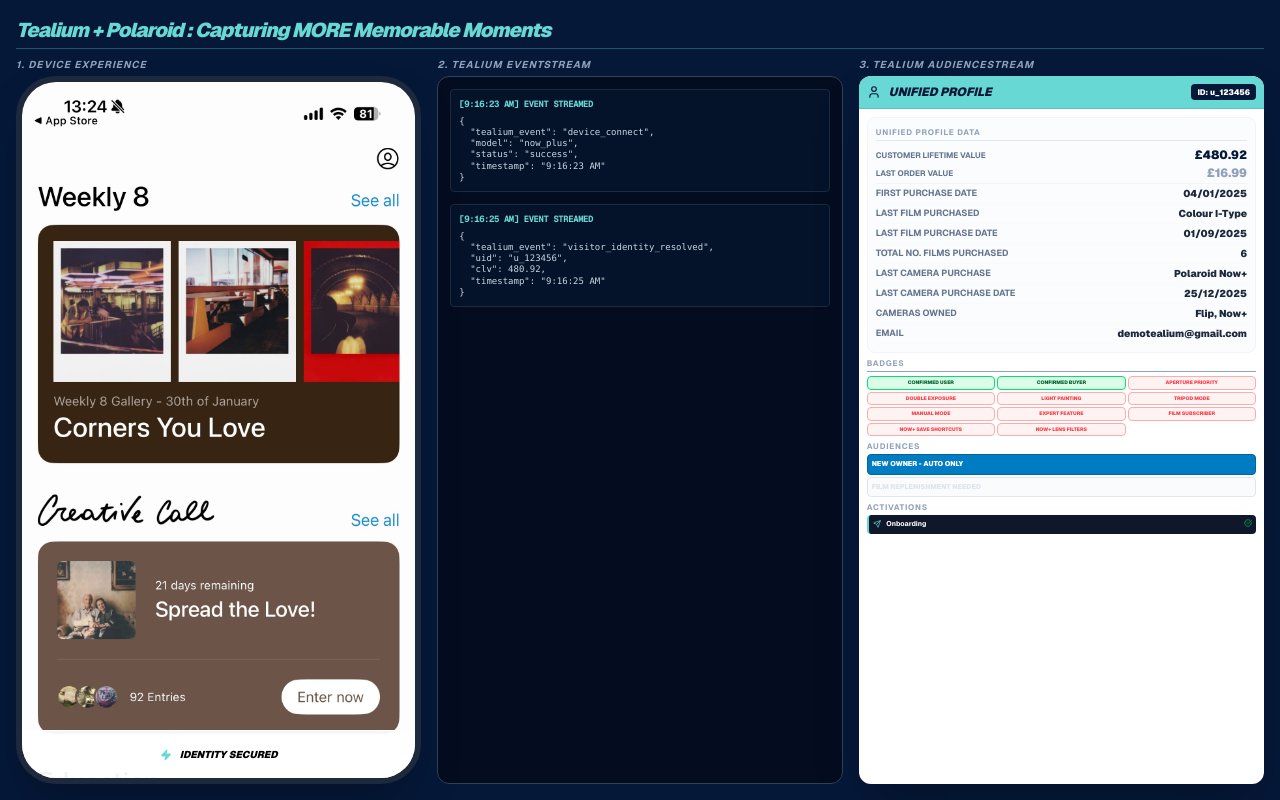
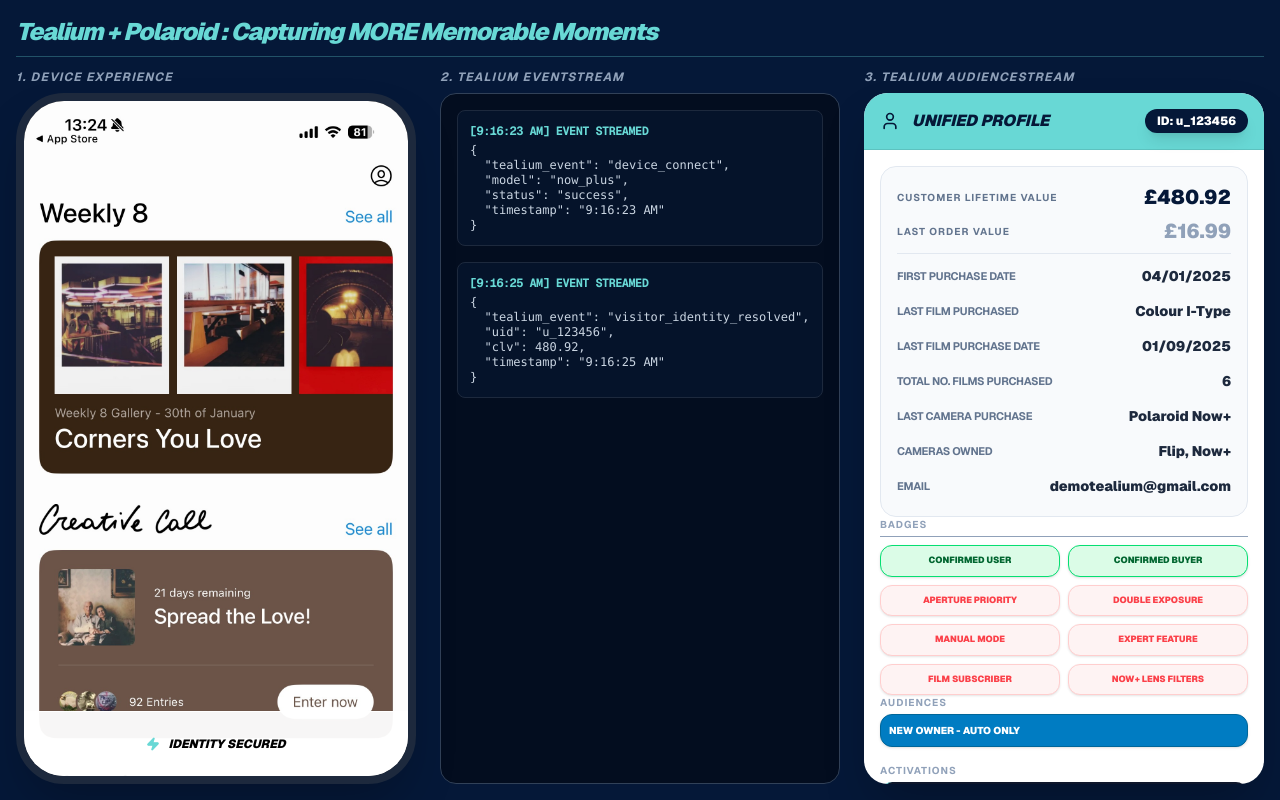
Before and after one commit to steveo2023/polaroid-tealium-demo, a Next.js app: page / in a window 1280 px wide. Both pictures are taken after a click on the button "CONNECT NOW+". Built offline with nearby package versions, Linux system fonts and the light colour scheme.

Commit message:
Executive Build: Full badge names, legible Night CTA, and Success ROI statement

```diff
--- a/src/app/page.tsx
+++ b/src/app/page.tsx
@@ -80,56 +80,56 @@
 
   return (
     <main className="fixed inset-0 bg-[#051838] text-white p-4 font-sans flex flex-col overflow-hidden text-left">
-      <header className="w-full max-w-7xl mx-auto mb-2 shrink-0 border-b border-[#68D8D5]/30">
-        <h1 className="text-xl font-black italic tracking-tighter text-[#68D8D5] pb-1">
+      <header className="w-full max-w-7xl mx-auto mb-3 shrink-0 border-b border-[#68D8D5]/30">
+        <h1 className="text-2xl font-black italic tracking-tighter text-[#68D8D5] pb-2">
           Tealium + Polaroid : Capturing MORE Memorable Moments
         </h1>
       </header>
 
-      <div className="max-w-7xl w-full mx-auto grid grid-cols-1 lg:grid-cols-3 gap-4 flex-1 min-h-0">
+      <div className="max-w-7xl w-full mx-auto grid grid-cols-1 lg:grid-cols-3 gap-6 flex-1 min-h-0">
 
         {/* PANE 1: IPHONE */}
         <div className="flex flex-col h-full min-h-0">
-          <h2 className="text-[10px] font-bold uppercase tracking-widest text-slate-400 mb-1 italic">1. Device Experience</h2>
-          <div className="relative flex-1 bg-black rounded-[2.5rem] border-[6px] border-slate-800 shadow-2xl overflow-hidden">
+          <h2 className="text-xs font-bold uppercase tracking-widest text-slate-400 mb-2 italic">1. Device Experience</h2>
+          <div className="relative flex-1 bg-black rounded-[3rem] border-[8px] border-slate-800 shadow-2xl overflow-hidden">
             <div className="absolute inset-0 bg-cover bg-top" style={{ backgroundImage: `url(${step >= 6 ? '/NowPlus-Home-Screen.jpg' : '/app-bg.jpg'})`, opacity: isPlayingVideo ? 0 : 1 }} />
             {isPlayingVideo && (
               <video ref={videoRef} onEnded={handleVideoEnd} autoPlay className="absolute inset-0 w-full h-full object-cover z-20" src="https://www.dropbox.com/scl/fi/csfmr73hwhutkxpdzxyju/NowPlus-video.MP4?rlkey=y7g4jz37z214xamyuhp84acmc&st=2wmh33ef&dl=1" />
             )}
             {step === 6 && (
               <div className="absolute inset-0 z-30 flex flex-col items-center justify-center bg-black/15">
-                <motion.span key={photoCount} initial={{ scale: 0.1 }} animate={{ scale: 1 }} className="text-[10rem] font-black text-black leading-none drop-shadow-md">{photoCount}</motion.span>
-                <p className="text-black font-black uppercase tracking-[0.25em] text-xs -mt-2 italic">Photos Taken</p>
+                <motion.span key={photoCount} initial={{ scale: 0.1 }} animate={{ scale: 1 }} className="text-[12rem] font-black text-black leading-none drop-shadow-md">{photoCount}</motion.span>
+                <p className="text-black font-black uppercase tracking-[0.25em] text-lg -mt-2 italic">Photos Taken</p>
               </div>
             )}
-            <div className="absolute bottom-0 left-0 right-0 bg-white/95 p-4 border-t z-10">
+            <div className="absolute bottom-0 left-0 right-0 bg-white/95 p-6 border-t z-10">
               {step === 0 ? (
-                <motion.button onClick={triggerConnect} className="w-full py-2.5 bg-[#68D8D5] text-[#051838] rounded-xl font-black uppercase text-xs tracking-widest shadow-lg">Connect Now+</motion.button>
+                <motion.button onClick={triggerConnect} className="w-full py-4 bg-[#68D8D5] text-[#051838] rounded-2xl font-black uppercase text-sm tracking-widest shadow-lg">Connect Now+</motion.button>
               ) : (
-                <div className="text-black text-center font-black text-[10px] uppercase italic flex justify-center items-center gap-2"><Zap size={12} className="text-[#68D8D5] fill-[#68D8D5]"/> Identity Secured</div>
+                <div className="text-black text-center font-black text-xs uppercase italic flex justify-center items-center gap-2"><Zap size={14} className="text-[#68D8D5] fill-[#68D8D5]"/> Identity Secured</div>
               )}
             </div>
             <AnimatePresence>
               {showApertureNudge && (
-                <motion.div initial={{ y: 50 }} animate={{ y: -100 }} className="absolute bottom-16 left-4 right-4 bg-[#051838] text-white p-6 rounded-2xl border-t-4 border-[#68D8D5] z-50 shadow-2xl text-left">
-                   <p className="font-black text-sm italic uppercase tracking-widest text-[#68D8D5] mb-2">EVENING CAPTURE DETECTED</p>
-                   <p className="text-[12px] text-slate-100 font-medium leading-relaxed">We&apos;ve detected that your shooting at night. Why not try Manual Mode to get more control over your photos.</p>
-                   <button onClick={handleActivateManual} className="w-full mt-4 py-3 bg-[#68D8D5] text-[#051838] text-[13px] font-black rounded-lg uppercase shadow-xl tracking-wider">Activate Manual Mode</button>
+                <motion.div initial={{ y: 50 }} animate={{ y: -120 }} className="absolute bottom-16 left-4 right-4 bg-[#051838] text-white p-6 rounded-3xl border-t-4 border-[#68D8D5] z-50 shadow-2xl">
+                   <p className="font-black text-base italic uppercase tracking-widest text-[#68D8D5] mb-2">EVENING CAPTURE DETECTED</p>
+                   <p className="text-sm text-slate-100 font-medium leading-relaxed mb-4 text-left">We&apos;ve detected that your shooting at night. Why not try Manual Mode to get more control over your photos.</p>
+                   <button onClick={handleActivateManual} className="w-full py-4 bg-[#68D8D5] text-[#051838] text-sm font-black rounded-xl uppercase shadow-xl tracking-wider">Activate Manual Mode</button>
                 </motion.div>
               )}
               {showFilmNudge && (
-                <motion.div initial={{ scale: 0.8, opacity: 0 }} animate={{ scale: 1, opacity: 1 }} className="absolute top-1/2 left-4 right-4 -translate-y-1/2 bg-white text-black p-6 rounded-2xl shadow-[0_0_50px_rgba(0,0,0,0.5)] z-[60] border-2 border-black text-center">
-                   <Trophy className="mx-auto mb-2 text-[#68D8D5]" size={32} />
-                   <p className="font-black text-sm uppercase italic">Creative Flow Active</p>
-                   <p className="text-[11px] text-slate-600 mt-2 mb-4 font-medium leading-snug">Keep the creative juices flowing. You&apos;re down to your last few shot. Only 2 pictures left on the film.</p>
-                   <button onClick={handleOrderFilm} className="w-full py-3 bg-[#68D8D5] text-[#051838] text-[11px] font-black rounded-lg uppercase flex items-center justify-center gap-2 shadow-xl"><ShoppingCart size={14} /> Order New Film Now</button>
+                <motion.div initial={{ scale: 0.8, opacity: 0 }} animate={{ scale: 1, opacity: 1 }} className="absolute top-1/2 left-4 right-4 -translate-y-1/2 bg-white text-black p-8 rounded-3xl shadow-[0_0_60px_rgba(0,0,0,0.6)] z-[60] border-2 border-black text-center">
+                   <Trophy className="mx-auto mb-3 text-[#68D8D5]" size={40} />
+                   <p className="font-black text-lg uppercase italic">Creative Flow Active</p>
+                   <p className="text-sm text-slate-600 mt-2 mb-6 font-medium leading-snug text-center">Keep the creative juices flowing. You&apos;re down to your last few shot. Only 2 pictures left on the film.</p>
+                   <button onClick={handleOrderFilm} className="w-full py-4 bg-[#68D8D5] text-[#051838] text-sm font-black rounded-xl uppercase flex items-center justify-center gap-2 shadow-xl"><ShoppingCart size={18} /> Order New Film Now</button>
                 </motion.div>
               )}
               {orderComplete && (
-                <motion.div initial={{ opacity: 0 }} animate={{ opacity: 1 }} className="absolute inset-0 z-[70] bg-[#68D8D5] flex flex-col items-center justify-center p-6 text-[#051838] text-center">
-                  <CheckCircle size={80} className="mb-4" />
-                  <p className="text-3xl font-black uppercase italic tracking-tighter mb-2">ORDER SUCCESS</p>
-                  <p className="text-sm font-bold italic leading-tight px-4 opacity-90 underline decoration-2 underline-offset-4">Seizing the moment in real-time just resulted in 11% increase in CLV</p>
+                <motion.div initial={{ opacity: 0 }} animate={{ opacity: 1 }} className="absolute inset-0 z-[70] bg-[#68D8D5] flex flex-col items-center justify-center p-8 text-[#051838] text-center">
+                  <CheckCircle size={100} className="mb-6" />
+                  <p className="text-4xl font-black uppercase italic tracking-tighter mb-4">ORDER SUCCESS</p>
+                  <p className="text-lg font-bold italic leading-tight px-6 underline decoration-4 underline-offset-8">Seizing the moment in real-time just resulted in 11% increase in CLV</p>
                 </motion.div>
               )}
             </AnimatePresence>
@@ -138,83 +138,79 @@
 
         {/* PANE 2: EVENTSTREAM */}
         <div className="flex flex-col h-full min-h-0 text-left">
-          <h2 className="text-[10px] font-bold uppercase tracking-widest text-slate-400 mb-1 italic">2. Tealium EventStream</h2>
-          <div className="flex-1 bg-[#030d1f] rounded-xl border border-slate-700 p-3 font-mono text-[9px] overflow-y-auto scrollbar-thin">
+          <h2 className="text-xs font-bold uppercase tracking-widest text-slate-400 mb-2 italic">2. Tealium EventStream</h2>
+          <div className="flex-1 bg-[#030d1f] rounded-2xl border border-slate-700 p-4 font-mono text-xs overflow-y-auto scrollbar-thin">
             {events.map((ev, i) => (
-              <motion.div key={i} initial={{ opacity: 0 }} animate={{ opacity: 1 }} className="mb-3 p-2 rounded border border-slate-800 bg-blue-500/5 text-left">
+              <motion.div key={i} initial={{ opacity: 0 }} animate={{ opacity: 1 }} className="mb-4 p-3 rounded-lg border border-slate-800 bg-blue-500/5">
                 <p className="text-[#68D8D5] font-bold mb-1 uppercase tracking-tighter">[{ev.timestamp}] Event Streamed</p>
-                <pre className="text-slate-300 whitespace-pre-wrap leading-tight text-left">{JSON.stringify(ev, null, 2)}</pre>
+                <pre className="text-slate-300 whitespace-pre-wrap leading-tight">{JSON.stringify(ev, null, 2)}</pre>
               </motion.div>
             ))}
             <div ref={eventEndRef} />
           </div>
         </div>
 
-        {/* PANE 3: CDP */}
+        {/* PANE 3: CDP - REDESIGNED FOR MAX LEGIBILITY */}
         <div className="flex flex-col h-full min-h-0 text-left">
-          <h2 className="text-[10px] font-bold uppercase tracking-widest text-slate-400 mb-1 italic">3. Tealium AudienceStream</h2>
-          <div className="flex-1 bg-white rounded-xl text-slate-900 flex flex-col shadow-2xl overflow-hidden">
-            <div className="bg-[#68D8D5] p-2 flex justify-between items-center border-b border-black/10 shrink-0">
-               <div className="flex items-center gap-2 text-[#051838] font-black uppercase italic text-xs"><User size={14}/> Unified Profile</div>
-               {step >= 3 && <div className="text-[8px] font-black px-1.5 py-0.5 bg-[#051838] text-white rounded">ID: u_123456</div>}
+          <h2 className="text-xs font-bold uppercase tracking-widest text-slate-400 mb-2 italic">3. Tealium AudienceStream</h2>
+          <div className="flex-1 bg-white rounded-3xl text-slate-900 flex flex-col shadow-2xl overflow-hidden">
+            <div className="bg-[#68D8D5] p-4 flex justify-between items-center border-b border-black/10 shrink-0">
+               <div className="flex items-center gap-3 text-[#051838] font-black uppercase italic text-base"><User size={20}/> Unified Profile</div>
+               {step >= 3 && <div className="text-xs font-black px-3 py-1 bg-[#051838] text-white rounded-full shadow-lg">ID: u_123456</div>}
             </div>
 
-            <div className="p-2 space-y-1 overflow-hidden">
-              <section className="bg-slate-50/50 p-2 rounded-lg border border-slate-100">
-                <p className="text-[8px] text-slate-400 font-bold uppercase tracking-widest mb-1 border-b border-slate-200 pb-0.5">Unified Profile Data</p>
-                <div className="space-y-0">
-                  <div className="flex justify-between items-center py-0.5">
-                    <span className="text-[8px] font-bold text-slate-500 uppercase">Customer Lifetime Value</span>
-                    <span className={`font-black transition-all duration-700 ${orderComplete ? 'text-xl text-green-600' : 'text-xs text-[#051838]'}`}>£{clv.toFixed(2)}</span>
+            <div className="p-4 flex flex-col justify-between h-full">
+              {/* ROI & VISITOR ATTRIBUTES */}
+              <section className="bg-slate-50 p-4 rounded-2xl border border-slate-200">
+                <div className="space-y-1.5">
+                  <div className="flex justify-between items-center">
+                    <span className="text-[10px] font-bold text-slate-500 uppercase tracking-widest">Customer Lifetime Value</span>
+                    <span className={`font-black transition-all duration-700 ${orderComplete ? 'text-3xl text-green-600' : 'text-xl text-[#051838]'}`}>£{clv.toFixed(2)}</span>
                   </div>
-                  <div className="flex justify-between items-center border-b border-slate-100 pb-0.5">
-                    <span className="text-[8px] font-bold text-slate-500 uppercase">Last Order Value</span>
-                    <span className={`font-black transition-all duration-700 ${orderComplete ? 'text-xl text-green-600' : 'text-xs text-slate-400'}`}>{lastOrderValue > 0 ? `£${lastOrderValue.toFixed(2)}` : "£0.00"}</span>
+                  <div className="flex justify-between items-center border-b border-slate-200 pb-2 mb-2">
+                    <span className="text-[10px] font-bold text-slate-500 uppercase tracking-widest">Last Order Value</span>
+                    <span className={`font-black transition-all duration-700 ${orderComplete ? 'text-3xl text-green-600' : 'text-xl text-slate-400'}`}>{lastOrderValue > 0 ? `£${lastOrderValue.toFixed(2)}` : "£0.00"}</span>
                   </div>
                   <Attribute label="First Purchase Date" value={step >= 3 ? firstPurchaseDate : "---"} />
                   <Attribute label="Last Film Purchased" value={step >= 3 ? "Colour I-Type" : "---"} />
                   <Attribute label="Last Film Purchase Date" value={step >= 3 ? lastFilmDate : "---"} />
                   <Attribute label="Total No. Films Purchased" value={step >= 3 ? totalFilms.toString() : "---"} />
                   <Attribute label="Last Camera Purchase" value={step >= 3 ? "Polaroid Now+" : "---"} />
-                  <Attribute label="Last Camera Purchase Date" value={step >= 3 ? lastCameraDate : "---"} />
                   <Attribute label="Cameras Owned" value={step >= 3 ? "Flip, Now+" : "---"} />
                   <Attribute label="Email" value={step >= 3 ? "demotealium@gmail.com" : "---"} />
                 </div>
               </section>
 
+              {/* BADGES - 2 COLUMN GRID FOR SIZE */}
               <section>
-                <p className="text-[8px] text-slate-400 font-bold uppercase tracking-widest mb-1 border-b pb-0.5">Badges</p>
-                <div className="grid grid-cols-3 gap-0.5">
+                <p className="text-[10px] text-slate-400 font-bold uppercase tracking-widest mb-2 border-b pb-1">Badges</p>
+                <div className="grid grid-cols-2 gap-2">
                   <Badge label="Confirmed User" on={step >= 3} />
                   <Badge label="Confirmed Buyer" on={step >= 3} />
                   <Badge label="Aperture Priority" on={videoTime >= 31} />
                   <Badge label="Double Exposure" on={videoTime >= 45} />
-                  <Badge label="Light Painting" on={videoTime >= 67} />
-                  <Badge label="Tripod Mode" on={videoTime >= 80} />
                   <Badge label="Manual Mode" on={manualModeActive} />
                   <Badge label="Expert Feature" on={step >= 4} />
                   <Badge label="Film Subscriber" on={false} />
-                  <Badge label="Now+ Save ShortCuts" on={false} />
                   <Badge label="Now+ Lens Filters" on={false} />
                 </div>
               </section>
 
-              <section>
-                <p className="text-[8px] text-slate-400 font-bold uppercase tracking-widest mb-0.5">Audiences</p>
-                <div className="space-y-0.5">
-                  <div className={`p-1 rounded font-black uppercase text-[7px] border ${step >= 3 ? 'bg-[#007CC2] text-white border-[#006699]' : 'bg-slate-50 text-slate-300 opacity-60'}`}>New Owner - Auto Only</div>
-                  <div className={`p-1 rounded font-black uppercase text-[7px] border ${showFilmNudge || orderComplete ? 'bg-[#007CC2] text-white border-[#006699]' : 'bg-slate-50 text-slate-300 opacity-60'}`}>Film Replenishment Needed</div>
-                </div>
-              </section>
+              {/* AUDIENCES & ACTIVATIONS */}
+              <div className="grid grid-cols-1 gap-4">
+                <section>
+                  <p className="text-[10px] text-slate-400 font-bold uppercase tracking-widest mb-1">Audiences</p>
+                  <div className={`p-2 rounded-xl font-black uppercase text-[10px] border shadow-sm ${step >= 3 ? 'bg-[#007CC2] text-white border-[#006699]' : 'bg-slate-50 text-slate-300'}`}>New Owner - Auto Only</div>
+                </section>
 
-              <section className="pb-1">
-                <p className="text-[8px] text-slate-400 font-bold uppercase tracking-widest mb-0.5">Activations</p>
-                <div className="space-y-0.5">
-                  {step >= 3 && <div className="p-1 bg-slate-900 text-white rounded font-bold text-[7px] flex justify-between border-l-2 border-[#68D8D5]"><span><Send size={8} className="inline mr-1 text-[#68D8D5]"/> Onboarding</span><CheckCircle size={8} className="text-green-500"/></div>}
-                  {manualModeActive && <div className="p-1 bg-slate-900 text-white rounded font-bold text-[7px] flex justify-between border-l-2 border-[#68D8D5]"><span><Zap size={8} className="inline mr-1 text-[#68D8D5]"/> Night Mode</span><span className="text-green-500">ACTIVE</span></div>}
-                  {(showFilmNudge || orderComplete) && <div className="p-1 bg-[#051838] text-white rounded font-bold text-[7px] flex justify-between border-l-2 border-[#68D8D5]"><span><Trophy size={8} className="inline mr-1 text-[#68D8D5]"/> Replenishment</span><span className="text-[#68D8D5] animate-pulse">SENT</span></div>}
-                </div>
-              </section>
+                <section>
+                  <p className="text-[10px] text-slate-400 font-bold uppercase tracking-widest mb-1">Activations</p>
+                  <div className="space-y-2">
+                    {step >= 3 && <div className="p-2.5 bg-slate-900 text-white rounded-xl font-bold text-xs flex justify-between border-l-4 border-[#68D8D5] shadow-lg"><span><Send size={14} className="inline mr-2 text-[#68D8D5]"/> Onboarding</span><CheckCircle size={14} className="text-green-500"/></div>}
+                    {(showFilmNudge || orderComplete) && <div className="p-2.5 bg-[#051838] text-white rounded-xl font-bold text-xs flex justify-between border-l-4 border-[#68D8D5] shadow-lg"><span><Trophy size={14} className="inline mr-2 text-[#68D8D5]"/> Replenishment</span><span className="text-[#68D8D5] animate-pulse">SENT</span></div>}
+                  </div>
+                </section>
+              </div>
             </div>
           </div>
         </div>
@@ -225,16 +221,16 @@
 
 function Attribute({ label, value }: { label: string, value: string }) {
   return (
-    <div className="flex justify-between items-center py-0.5 border-b border-slate-50">
-      <span className="text-[9px] font-bold text-slate-500 uppercase">{label}</span>
-      <span className="text-[10px] font-black text-slate-800">{value}</span>
+    <div className="flex justify-between items-center py-1 border-b border-slate-50 last:border-0">
+      <span className="text-[11px] font-bold text-slate-500 uppercase tracking-tight">{label}</span>
+      <span className="text-sm font-black text-slate-800">{value}</span>
     </div>
   );
 }
 
 function Badge({ label, on }: { label: string, on?: boolean }) {
   return (
-    <div className={`p-0.5 rounded border text-[5px] font-black uppercase flex items-center justify-center text-center transition-all duration-700 ${on ? 'bg-green-100 border-green-400 text-green-800' : 'bg-red-50 border-red-300 text-red-500 opacity-90'}`}>
+    <div className={`p-2 rounded-xl border text-[9px] font-black uppercase flex items-center justify-center text-center shadow-sm transition-all duration-700 ${on ? 'bg-green-100 border-green-400 text-green-800' : 'bg-red-50 border-red-200 text-red-500 opacity-90'}`}>
        {label}
     </div>
   );
```
